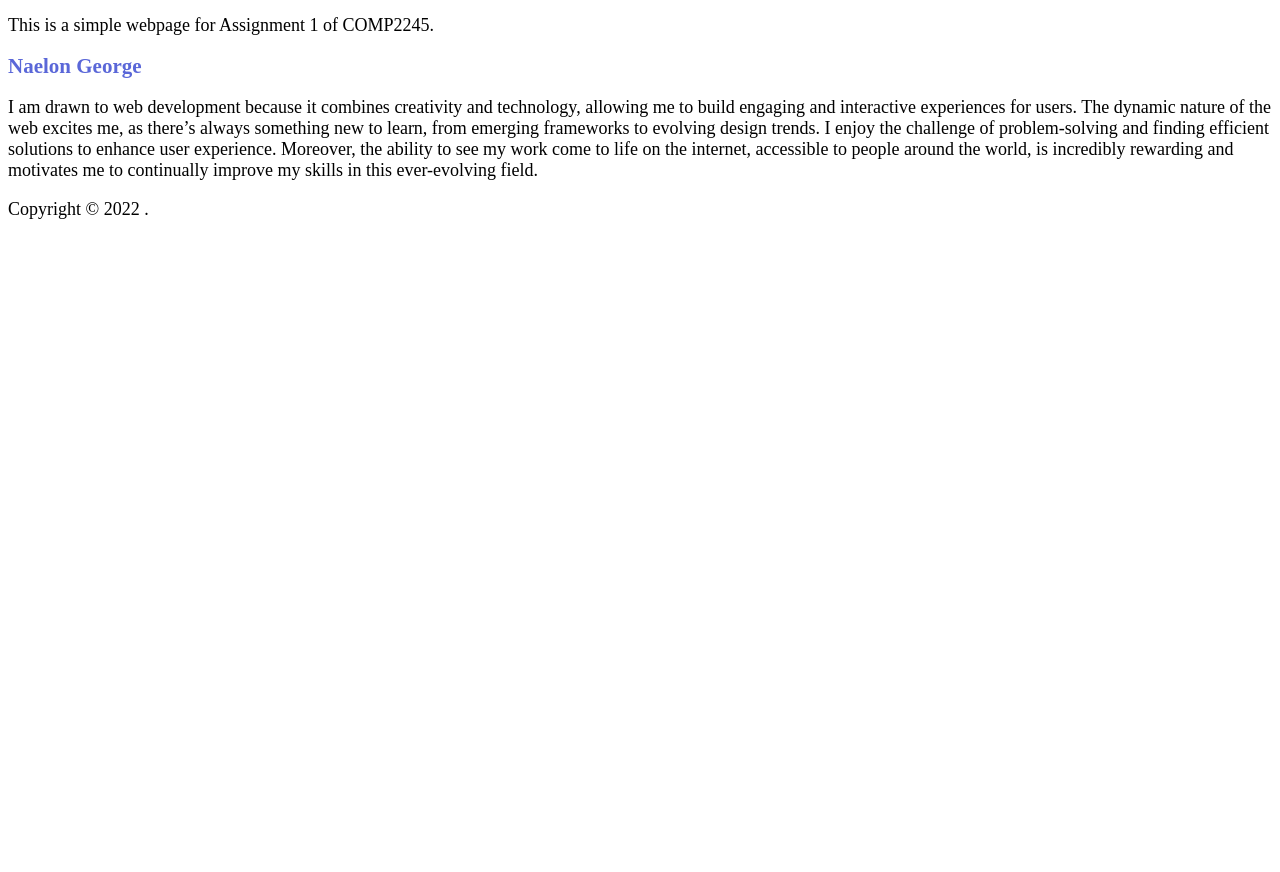
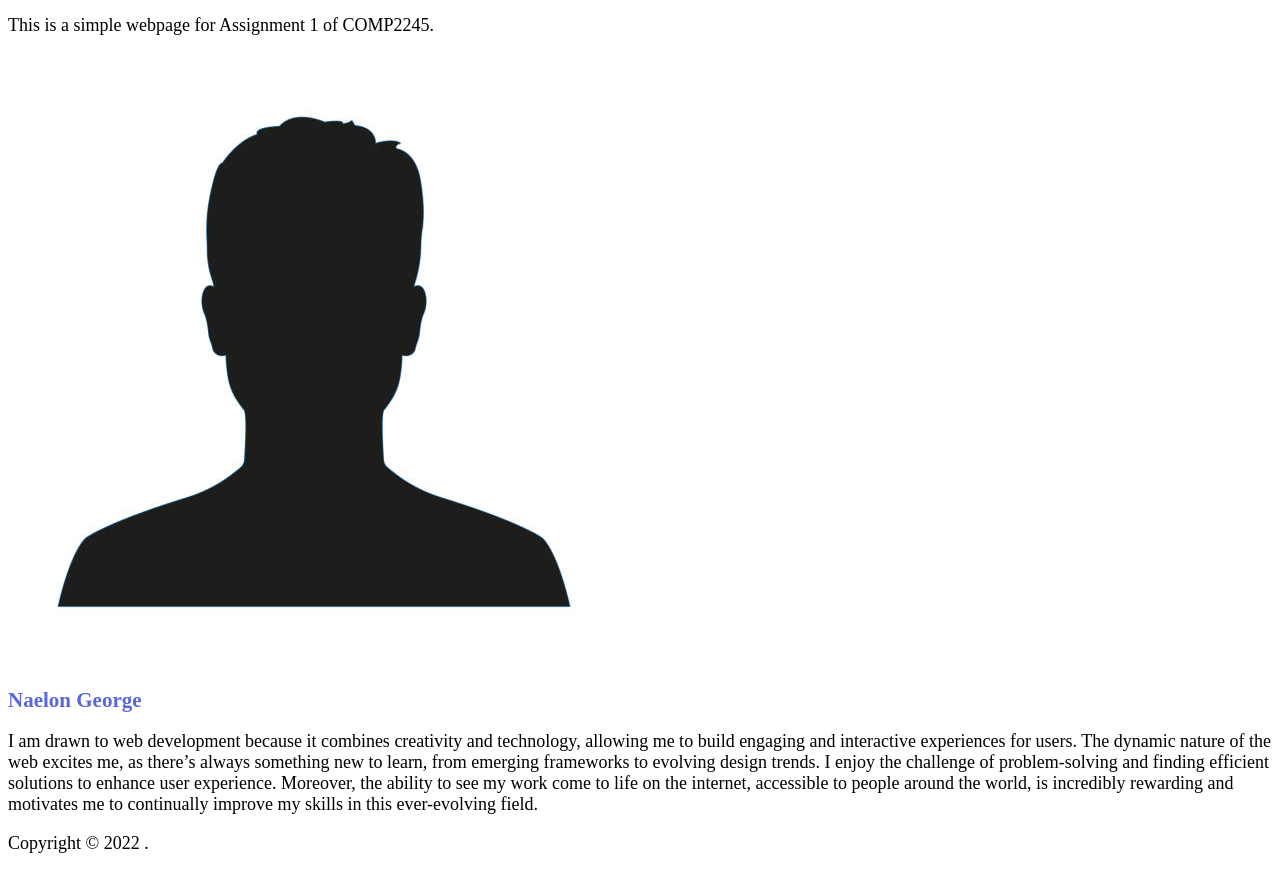
Before and after one commit to NeoShawm/comp2245-assignment1, a plain HTML site: page index.html in a window 1280 px wide. Shown: the part 46-918 px from the top of the page. Before the commit the page ends 800 px from the top, so only its background shows below. Drawn offline with Linux system fonts and the light colour scheme.

Commit message:
Added an image to the webpage

```diff
--- a/index.html
+++ b/index.html
@@ -13,6 +13,7 @@
 webpage for Assignment 1 of COMP2245.</p>
  </header>
  <main>
+<img src="istockphoto.jpg" alt="Mr. George">
  <h2>Naelon George</h2>
  <p>
 I am drawn to web development because it combines creativity and technology, allowing me to build engaging and interactive experiences for users. The dynamic nature of the web excites me, as there’s always something new to learn, from emerging frameworks to evolving design trends. I enjoy the challenge of problem-solving and finding efficient solutions to enhance user experience. Moreover, the ability to see my work come to life on the internet, accessible to people around the world, is incredibly rewarding and motivates me to continually improve my skills in this ever-evolving field.</p>
```
Also changed, not shown: istockphoto.jpg (added).
